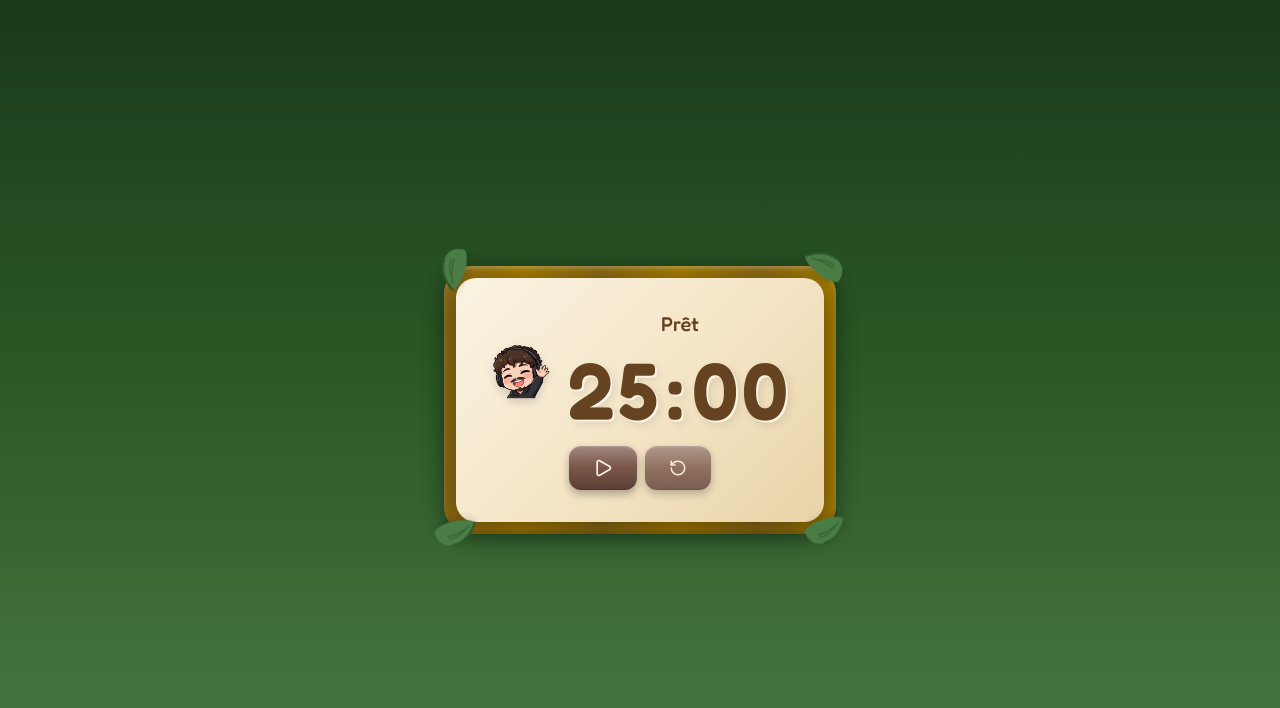
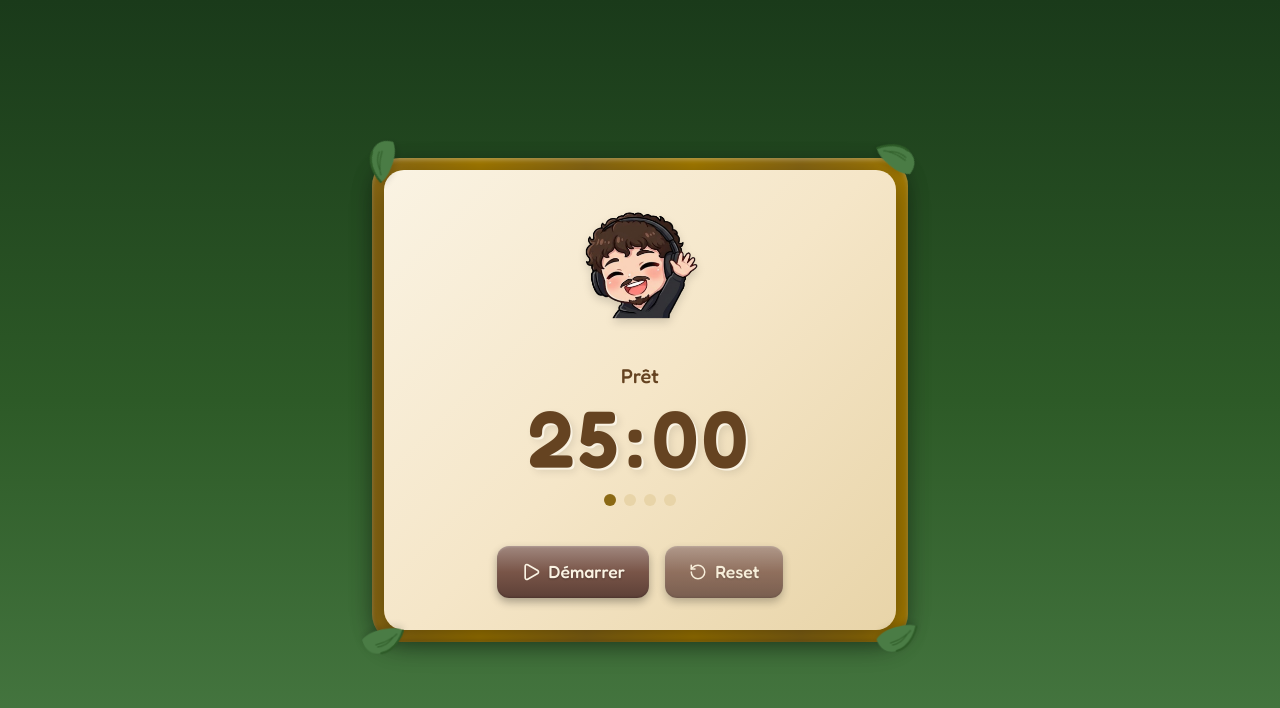
Before and after one commit to SweathX/Pomodoro-Hiiiddy, a Next.js app: page /overlay in a window 1280 px wide. Shown: the top 708 px of the page. Built offline with nearby package versions, Linux system fonts and the light colour scheme.

Commit message:
fix: make timer overlay larger

```diff
--- a/src/app/overlay/page.tsx
+++ b/src/app/overlay/page.tsx
@@ -5,7 +5,7 @@ import { Timer } from '@/components';
 export default function OverlayPage() {
   return (
     <main className="min-h-screen flex items-center justify-center p-4 bg-transparent">
-      <Timer compact showStats={false} />
+      <Timer showStats={false} />
     </main>
   );
 }
```
